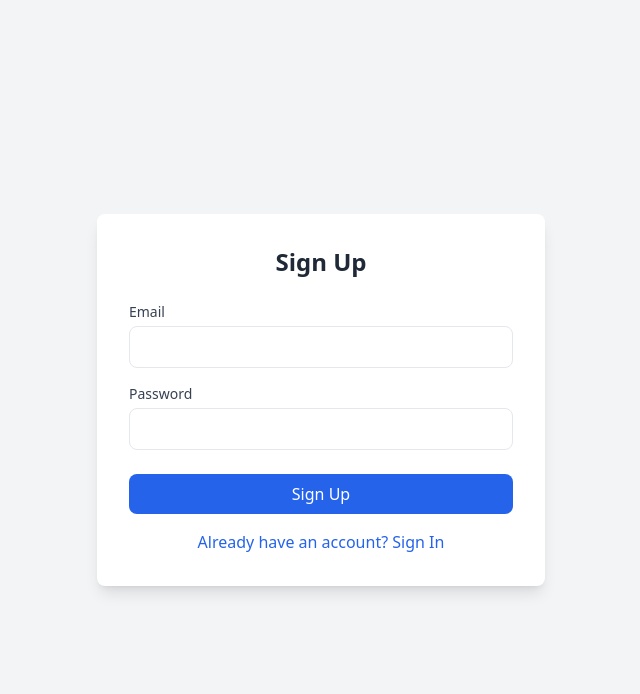
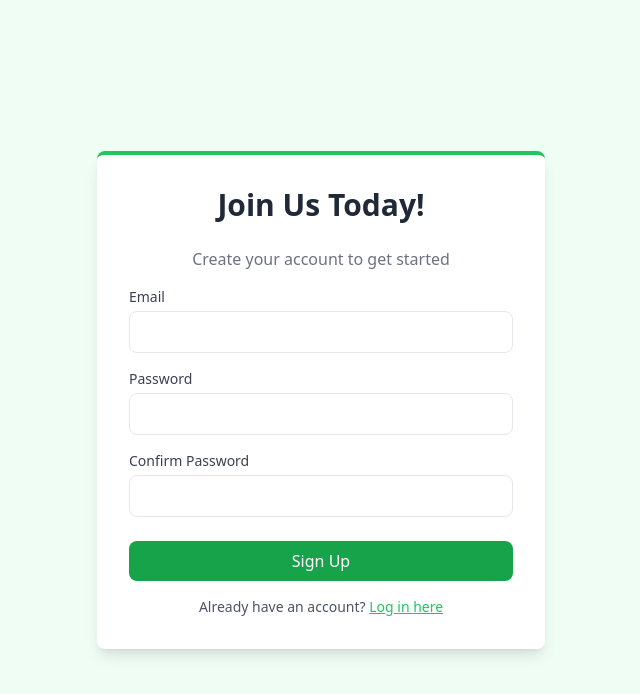
Before and after one commit to Balbinoo/Projet_NextJS, a Next.js app: page /pages/sign-up in a window 1280 px wide. Shown: the top 694 px of the page, without its empty margins (319-959 px from the left). Built offline with nearby package versions, Linux system fonts and the light colour scheme; no server answers.

Commit message:
Better sign-in and sign-up

```diff
--- a/app/page.tsx
+++ b/app/page.tsx
@@ -49,7 +49,7 @@ const StartPage: React.FC = () => {
         {isLoggedIn ? (
           <CustomButton text="Look for Games 🎮" href="/pages/data" />
         ) : (
-          <CustomButton text="Explore Games 🎮" href="/pages/sign-up" />
+          <CustomButton text="Explore Games 🎮" href="/pages/sign-in" />
         )}
       </div>
     </div>
--- a/app/pages/sign-in/page.tsx
+++ b/app/pages/sign-in/page.tsx
@@ -1,7 +1,7 @@
 "use client";
 
 import { useState } from "react";
-import { auth } from "./../../firebase/config"; // Adjust the import path based on your folder structure
+import { auth } from "./../../firebase/config";
 import { signInWithEmailAndPassword } from "firebase/auth";
 import { useRouter } from "next/navigation";
 
@@ -29,9 +29,10 @@ export default function SignIn() {
   };
 
   return (
-    <div className="min-h-screen flex items-center justify-center bg-gray-100">
-      <div className="bg-white p-8 rounded-lg shadow-lg w-full max-w-md">
-        <h1 className="text-2xl font-bold text-gray-800 text-center mb-6">Sign In</h1>
+    <div className="min-h-screen flex items-center justify-center bg-blue-50">
+      <div className="bg-white p-8 rounded-lg shadow-lg w-full max-w-md border-t-4 border-blue-500">
+        <h1 className="text-3xl font-bold text-gray-800 text-center mb-6">Welcome Back!</h1>
+        <p className="text-center text-gray-500 mb-4">Log in to access your account</p>
 
         {error && <p className="text-red-500 text-center mb-4">{error}</p>}
 
@@ -69,9 +70,9 @@ export default function SignIn() {
         </form>
 
         <p className="text-sm text-gray-600 text-center mt-4">
-          Don&apos;t have an account?{" "}
+          New here?{" "}
           <a href="/pages/sign-up" className="text-blue-500 underline">
-            Sign Up
+            Create an account
           </a>
         </p>
       </div>
--- a/app/pages/sign-up/page.tsx
+++ b/app/pages/sign-up/page.tsx
@@ -1,27 +1,34 @@
 "use client";
 
 import { useState } from "react";
-import { useRouter } from "next/navigation"; // Import useRouter
-import { auth } from "../../firebase/config"; // Adjust the import path based on your folder structure
+import { useRouter } from "next/navigation";
+import { auth } from "../../firebase/config";
 import { createUserWithEmailAndPassword } from "firebase/auth";
 
 export default function SignUp() {
   const [email, setEmail] = useState("");
   const [password, setPassword] = useState("");
+  const [confirmPassword, setConfirmPassword] = useState("");
   const [error, setError] = useState<string | null>(null);
   const [success, setSuccess] = useState(false);
-  const router = useRouter(); // Initialize useRouter
+  const router = useRouter();
 
   const handleSignUp = async (e: React.FormEvent) => {
     e.preventDefault();
     setError(null);
     setSuccess(false);
 
+    if (password !== confirmPassword) {
+      setError("Passwords do not match");
+      return;
+    }
+
     try {
       await createUserWithEmailAndPassword(auth, email, password);
       setSuccess(true);
       setEmail("");
       setPassword("");
+      setConfirmPassword("");
 
       setTimeout(() => {
         router.push("/pages/sign-in");
@@ -36,9 +43,10 @@ export default function SignUp() {
   };
 
   return (
-    <div className="min-h-screen flex items-center justify-center bg-gray-100">
-      <div className="bg-white p-8 rounded-lg shadow-lg w-full max-w-md">
-        <h1 className="text-2xl font-bold text-gray-800 text-center mb-6">Sign Up</h1>
+    <div className="min-h-screen flex items-center justify-center bg-green-50">
+      <div className="bg-white p-8 rounded-lg shadow-lg w-full max-w-md border-t-4 border-green-500">
+        <h1 className="text-3xl font-bold text-gray-800 text-center mb-6">Join Us Today!</h1>
+        <p className="text-center text-gray-500 mb-4">Create your account to get started</p>
 
         {error && <p className="text-red-500 text-center mb-4">{error}</p>}
         {success && (
@@ -56,11 +64,11 @@ export default function SignUp() {
               value={email}
               onChange={(e) => setEmail(e.target.value)}
               required
-              className="mt-1 w-full p-2 border rounded-lg focus:outline-none focus:ring focus:ring-blue-300"
+              className="mt-1 w-full p-2 border rounded-lg focus:outline-none focus:ring focus:ring-green-300"
             />
           </div>
 
-          <div className="mb-6">
+          <div className="mb-4">
             <label htmlFor="password" className="block text-sm font-medium text-gray-700">Password</label>
             <input
               type="password"
@@ -68,21 +76,36 @@ export default function SignUp() {
               value={password}
               onChange={(e) => setPassword(e.target.value)}
               required
-              className="mt-1 w-full p-2 border rounded-lg focus:outline-none focus:ring focus:ring-blue-300"
+              className="mt-1 w-full p-2 border rounded-lg focus:outline-none focus:ring focus:ring-green-300"
+            />
+          </div>
+
+          <div className="mb-6">
+            <label htmlFor="confirmPassword" className="block text-sm font-medium text-gray-700">Confirm Password</label>
+            <input
+              type="password"
+              id="confirmPassword"
+              value={confirmPassword}
+              onChange={(e) => setConfirmPassword(e.target.value)}
+              required
+              className="mt-1 w-full p-2 border rounded-lg focus:outline-none focus:ring focus:ring-green-300"
             />
           </div>
 
           <button
             type="submit"
-            className="w-full bg-blue-600 text-white py-2 rounded-lg hover:bg-blue-700 transition"
+            className="w-full bg-green-600 text-white py-2 rounded-lg hover:bg-green-700 transition"
           >
             Sign Up
           </button>
+        </form>
 
-          <a href="/pages/sign-in" className="text-blue-600 text-center mt-4 block">
-            Already have an account? Sign In
+        <p className="text-sm text-gray-600 text-center mt-4">
+          Already have an account?{" "}
+          <a href="/pages/sign-in" className="text-green-500 underline">
+            Log in here
           </a>
-        </form>
+        </p>
       </div>
     </div>
   );
```
